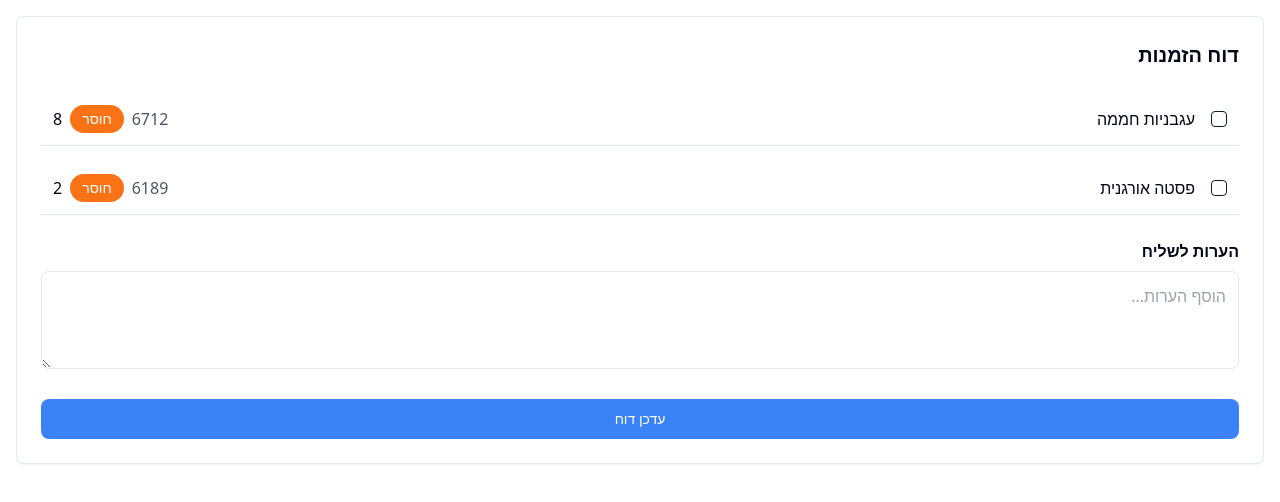
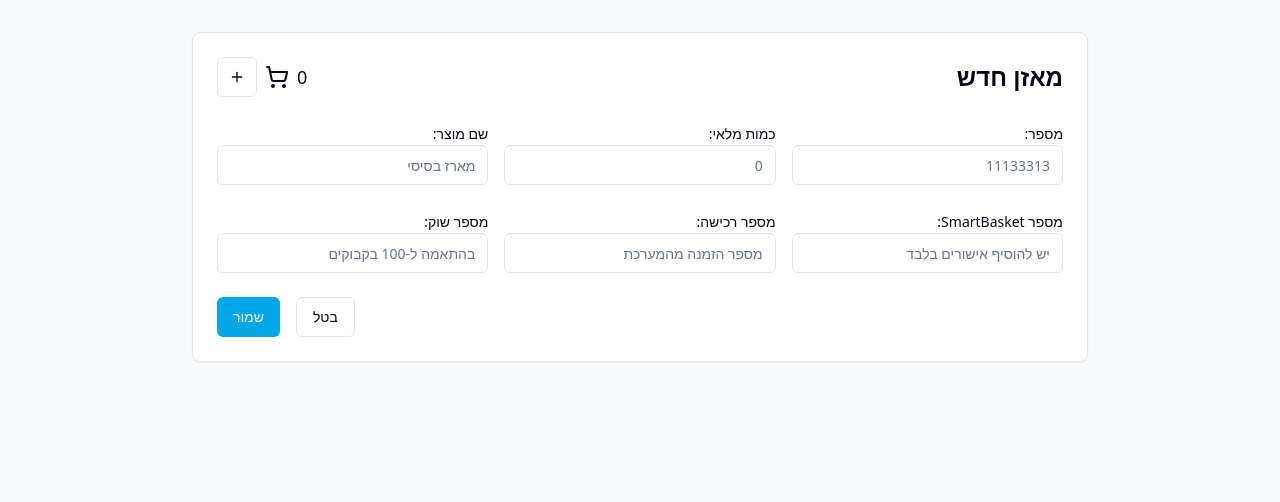
Before and after one commit to ofirs22/designwave-harmony, a React (Vite) app: page /order-details in a window 1280 px wide. Shown: the top 502 px of the page. Built offline with nearby package versions, Linux system fonts and the light colour scheme.

Commit message:
Create UI designs for components
Implemented various UI designs for components as specified in the prompt.
[skip gpt_engineer]

```diff
--- a/src/pages/DeliveryReport.tsx
+++ b/src/pages/DeliveryReport.tsx
@@ -1,58 +1,71 @@
-import { Card } from "@/components/ui/card";
+import { Button } from "@/components/ui/button";
+import { Card, CardContent } from "@/components/ui/card";
+import { ArrowLeft } from "lucide-react";
 
 const DeliveryReport = () => {
+  const deliveries = [
+    {
+      id: "000001278",
+      orderNumber: "001",
+      name: "הראל מיכאל",
+      phone: "050-1234567",
+      address: "אשדוד: שמואלי הנגר, 6"
+    },
+    {
+      id: "000001173",
+      orderNumber: "002",
+      name: "ישראלי ישראל",
+      phone: "050-1234567",
+      address: "ראשון לציון: הצפרירים 7, 41"
+    }
+  ];
+
   return (
-    <div className="container mx-auto p-4 text-right" dir="rtl">
-      <Card className="p-6">
-        <h1 className="text-xl font-bold mb-6">דוח Z - רבעוני</h1>
+    <div className="min-h-screen bg-gray-50" dir="rtl">
+      <div className="container mx-auto px-4 py-8">
+        <Card className="max-w-4xl mx-auto">
+          <CardContent className="p-6">
+            <h1 className="text-2xl font-bold mb-6">כל ההזמנות</h1>
 
-        <div className="grid gap-6">
-          <div className="flex justify-between border-b pb-4">
+            <div className="space-y-4">
+              {deliveries.map((delivery) => (
+                <div
+                  key={delivery.id}
+                  className="border rounded-lg p-4 hover:shadow-md transition-shadow"
+                >
+                  <div className="flex justify-between items-center">
+                    <div className="space-y-1">
+                      <div className="flex items-center gap-2">
+                        <span className="font-semibold">פרטי משלוח</span>
+                        <span className="text-blue-500">#{delivery.orderNumber}</span>
+                      </div>
+                      <div className="text-sm text-gray-600">מס׳ הזמנה {delivery.id}</div>
+                    </div>
+                    <Button variant="ghost" size="icon">
+                      <ArrowLeft className="h-4 w-4" />
+                    </Button>
+                  </div>
+
+                  <div className="mt-4 grid grid-cols-1 md:grid-cols-3 gap-4">
                     <div>
-              <div className="text-gray-600">תחילה</div>
-              <div>21:33 - 28/12/24</div>
+                      <div className="text-sm text-gray-500">שם</div>
+                      <div>{delivery.name}</div>
                     </div>
                     <div>
-              <div className="text-gray-600">סיום</div>
-              <div>23:45 - 29/12/24</div>
-            </div>
-          </div>
-
-          <div>
-            <h2 className="font-semibold mb-3">פרטי העסק</h2>
-            <div className="grid grid-cols-2 gap-4">
-              <div>
-                <div className="text-gray-600">שם</div>
-                <div>SmartBasket</div>
+                      <div className="text-sm text-gray-500">מס׳ טלפון</div>
+                      <div>{delivery.phone}</div>
                     </div>
                     <div>
-                <div className="text-gray-600">כתובת</div>
-                <div>המסגר 4, תל-אביב</div>
-              </div>
-              <div>
-                <div className="text-gray-600">טלפון</div>
-                <div>054-3210123</div>
-              </div>
-              <div>
-                <div className="text-gray-600">ח.פ</div>
-                <div>9876543213</div>
+                      <div className="text-sm text-gray-500">כתובת ודירה</div>
+                      <div>{delivery.address}</div>
                     </div>
                   </div>
                 </div>
-
-          <div>
-            <h2 className="font-semibold mb-3">נתוני משלוח</h2>
-            <div className="grid grid-cols-3 gap-4">
-              <div className="text-center p-4 bg-gray-50 rounded">
-                <div className="font-medium">SmartBasket</div>
-                <div className="text-sm text-gray-600">157 מס׳ משלוחים</div>
-                <div className="text-sm text-gray-600">₪340 סכום כולל</div>
+              ))}
             </div>
-              {/* Add more delivery stats as needed */}
+          </CardContent>
+        </Card>
       </div>
-          </div>
-        </div>
-      </Card>
     </div>
   );
 };
--- a/src/pages/DietaryPreferences.tsx
+++ b/src/pages/DietaryPreferences.tsx
@@ -1,17 +1,14 @@
 import { Button } from "@/components/ui/button";
-import { Card } from "@/components/ui/card";
-import { RadioGroup, RadioGroupItem } from "@/components/ui/radio-group";
-import { Label } from "@/components/ui/label";
+import { Card, CardContent } from "@/components/ui/card";
 
 const DietaryPreferences = () => {
   return (
-    <div className="container mx-auto p-4 text-right" dir="rtl">
-      <Card className="p-6">
-        <h1 className="text-2xl font-bold mb-6">האם יש לך העדפות או הגבלות תזונתיות?</h1>
-
-        <div className="mb-8">
-          <h2 className="text-lg font-semibold mb-4">יש לבחור מה שרלוונטי עבורך</h2>
-          <div className="flex flex-wrap gap-3">
+    <div className="min-h-screen bg-gray-50" dir="rtl">
+      <div className="container mx-auto px-4 py-8">
+        <Card className="max-w-4xl mx-auto">
+          <CardContent className="p-6">
+            <h1 className="text-2xl font-bold mb-6 text-right">העדפות תזונתיות</h1>
+            <div className="grid grid-cols-2 md:grid-cols-3 gap-4">
               <Button variant="outline" className="rounded-full">רגישות לגלוטן</Button>
               <Button variant="outline" className="rounded-full">צמחוני</Button>
               <Button variant="outline" className="rounded-full">טבעוני</Button>
@@ -19,22 +16,21 @@ const DietaryPreferences = () => {
               <Button variant="outline" className="rounded-full">רגישות לדגים</Button>
               <Button variant="outline" className="rounded-full">רגישות לבוטנים</Button>
             </div>
+            <div className="mt-8">
+              <h2 className="text-xl font-semibold mb-4">הערות נוספות</h2>
+              <textarea
+                className="w-full p-3 border rounded-lg resize-none h-32"
+                placeholder="הוסף הערות מיוחדות לגבי העדפות התזונה שלך..."
+              />
             </div>
-
-        <div className="mb-8">
-          <h2 className="text-lg font-semibold mb-4">משהו שלא נמצא ברשימה?</h2>
-          <input
-            type="text"
-            placeholder="הוסיף כאן..."
-            className="w-full p-3 border rounded-lg text-right"
-          />
-          <p className="text-sm text-gray-500 mt-2">אנחנו נרצה לרשום הערות</p>
+            <div className="mt-6 flex justify-end">
+              <Button className="bg-[#00A6E6] hover:bg-[#0089BF]">
+                שמור העדפות
+              </Button>
             </div>
-
-        <Button className="w-full bg-blue-500 text-white py-3 rounded-lg">
-          לשאלה הבאה
-        </Button>
+          </CardContent>
         </Card>
+      </div>
     </div>
   );
 };
--- a/src/pages/OrderDetails.tsx
+++ b/src/pages/OrderDetails.tsx
@@ -1,52 +1,65 @@
-import { Card } from "@/components/ui/card";
-import { Checkbox } from "@/components/ui/checkbox";
 import { Button } from "@/components/ui/button";
+import { Card, CardContent } from "@/components/ui/card";
+import { Input } from "@/components/ui/input";
+import { Label } from "@/components/ui/label";
+import { Plus, Minus, ShoppingCart } from "lucide-react";
 
 const OrderDetails = () => {
   return (
-    <div className="container mx-auto p-4 text-right" dir="rtl">
-      <Card className="p-6">
-        <h1 className="text-xl font-bold mb-6">דוח הזמנות</h1>
-
-        <div className="space-y-4">
-          <div className="flex justify-between items-center p-3 border-b">
-            <div className="flex items-center gap-4">
-              <Checkbox id="item1" />
-              <span className="font-medium">עגבניות חממה</span>
-            </div>
+    <div className="min-h-screen bg-gray-50" dir="rtl">
+      <div className="container mx-auto px-4 py-8">
+        <Card className="max-w-4xl mx-auto">
+          <CardContent className="p-6">
+            <div className="flex justify-between items-center mb-6">
+              <h1 className="text-2xl font-bold">מאזן חדש</h1>
               <div className="flex items-center gap-2">
-              <span className="text-gray-600">6712</span>
-              <span className="bg-orange-500 text-white px-3 py-1 rounded-full text-sm">חוסר</span>
-              <span>8</span>
+                <span className="text-lg">0</span>
+                <ShoppingCart className="h-6 w-6" />
+                <Button variant="outline" size="icon">
+                  <Plus className="h-4 w-4" />
+                </Button>
               </div>
             </div>
 
-          <div className="flex justify-between items-center p-3 border-b">
-            <div className="flex items-center gap-4">
-              <Checkbox id="item2" />
-              <span className="font-medium">פסטה אורגנית</span>
+            <div className="space-y-6">
+              <div className="grid grid-cols-1 md:grid-cols-3 gap-4">
+                <div>
+                  <Label>מספר:</Label>
+                  <Input type="text" placeholder="11133313" />
                 </div>
-            <div className="flex items-center gap-2">
-              <span className="text-gray-600">6189</span>
-              <span className="bg-orange-500 text-white px-3 py-1 rounded-full text-sm">חוסר</span>
-              <span>2</span>
+                <div>
+                  <Label>כמות מלאי:</Label>
+                  <Input type="text" placeholder="0" />
                 </div>
+                <div>
+                  <Label>שם מוצר:</Label>
+                  <Input type="text" placeholder="מארז בסיסי" />
                 </div>
               </div>
 
-        <div className="mt-6">
-          <h2 className="font-semibold mb-2">הערות לשליח</h2>
-          <textarea
-            className="w-full p-3 border rounded-lg text-right"
-            rows={3}
-            placeholder="הוסף הערות..."
-          />
+              <div className="grid grid-cols-1 md:grid-cols-3 gap-4">
+                <div>
+                  <Label>מספר SmartBasket:</Label>
+                  <Input type="text" placeholder="יש להוסיף אישורים בלבד" />
+                </div>
+                <div>
+                  <Label>מספר רכישה:</Label>
+                  <Input type="text" placeholder="מספר הזמנה מהמערכת" />
+                </div>
+                <div>
+                  <Label>מספר שוק:</Label>
+                  <Input type="text" placeholder="בהתאמה ל-100 בקבוקים" />
+                </div>
               </div>
 
-        <Button className="w-full mt-6 bg-blue-500 text-white py-3 rounded-lg">
-          עדכן דוח
-        </Button>
+              <div className="flex justify-end gap-4">
+                <Button variant="outline">בטל</Button>
+                <Button className="bg-[#00A6E6] hover:bg-[#0089BF]">שמור</Button>
+              </div>
+            </div>
+          </CardContent>
         </Card>
+      </div>
     </div>
   );
 };
```
Lines whose indentation alone changed are shown as unchanged.
